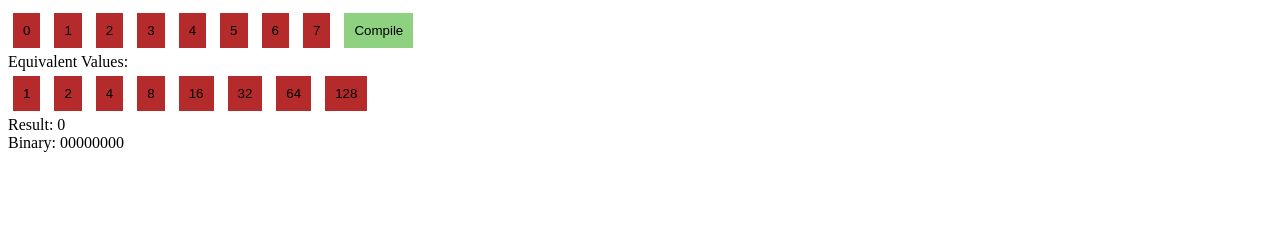
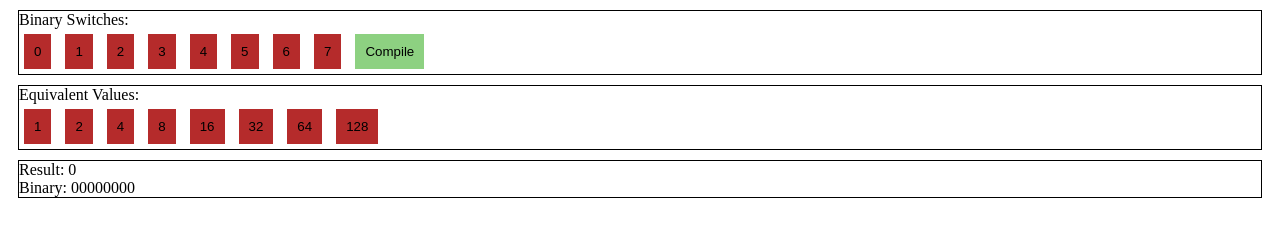
Before and after one commit to Vespidian/binary-counter, a plain HTML site: page index.html in a window 1280 px wide. Drawn offline with Linux system fonts and the light colour scheme.

Commit message:
Update index.html

```diff
--- a/index.html
+++ b/index.html
@@ -8,6 +8,8 @@
 </head>
 <body>
 
+<div id="bitSwitches">
+<div>Binary Switches: </div>
 <input type="button" id="0" value="0" class="bit" onclick="bBit0();">
 <input type="button" id="1" value="1" class="bit" onclick="bBit1();">
 <input type="button" id="2" value="2" class="bit" onclick="bBit2();">
@@ -17,7 +19,9 @@
 <input type="button" id="6" value="6" class="bit" onclick="bBit6();">
 <input type="button" id="7" value="7" class="bit" onclick="bBit7();">
 <input type="button" id="compile" value="Compile" onclick="compileResult();">
+</div>
 
+<div id="cheatSheet">
 <div>Equivalent Values: </div>
 <input type="button" id="1" value="1" class="bit">
 <input type="button" id="2" value="2" class="bit">
@@ -27,11 +31,12 @@
 <input type="button" id="32" value="32" class="bit">
 <input type="button" id="64" value="64" class="bit">
 <input type="button" id="128" value="128" class="bit">
+</div>
 
-
+<div id="results">
 <div id='result'>Result: 0</div>
 <div id='bitResult'>Binary: 00000000</div>
-
+</div>
 
 
 </body>
```
